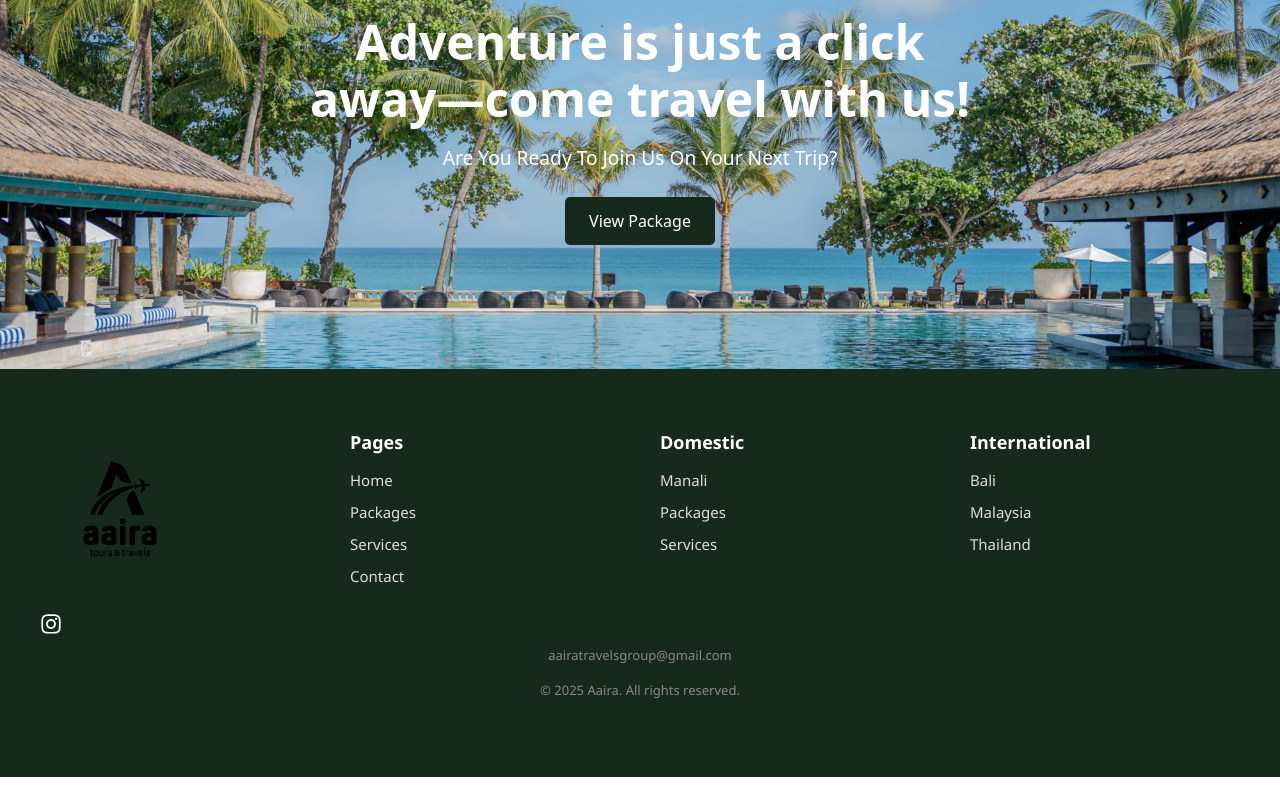
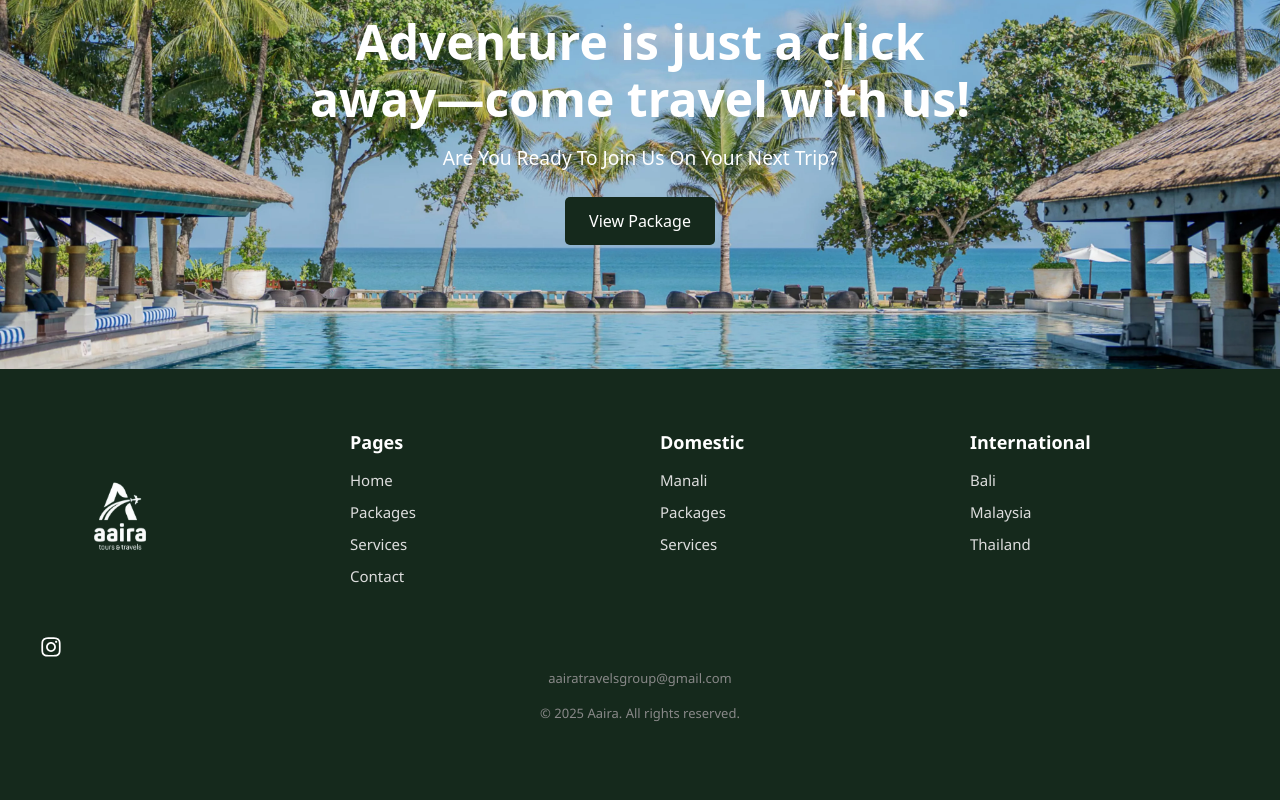
Before and after one commit to irfaanh/Aaira, a React (Vite) app: page / in a window 1280 px wide. Shown: the part 2595-3395 px from the top of the page. Before the commit the page ends 3372 px from the top, so only its background shows below. Built offline with nearby package versions, Linux system fonts and the light colour scheme.

Commit message:
footer logo updated

```diff
--- a/src/Components/Footer.jsx
+++ b/src/Components/Footer.jsx
@@ -10,7 +10,7 @@ const Footer = () => {
 
         {/* Logo + Socials */}
         <div className="footer-section">
-          <img src="/images/aaira _logo_black.png" alt="Aaira Logo" className="footer-logo" />
+          <img src="/images/aairawhite.png" alt="Aaira Logo" className="footer-logo" />
           <div className="footer-socials mt-3">
             <a href="https://www.instagram.com/aairatravels/" target="_blank" rel="noreferrer"><FaInstagram /></a>
             {/* <a href="#"><FaFacebook /></a> */}
```
Also changed, not shown: public/images/aairawhite.png (added).
